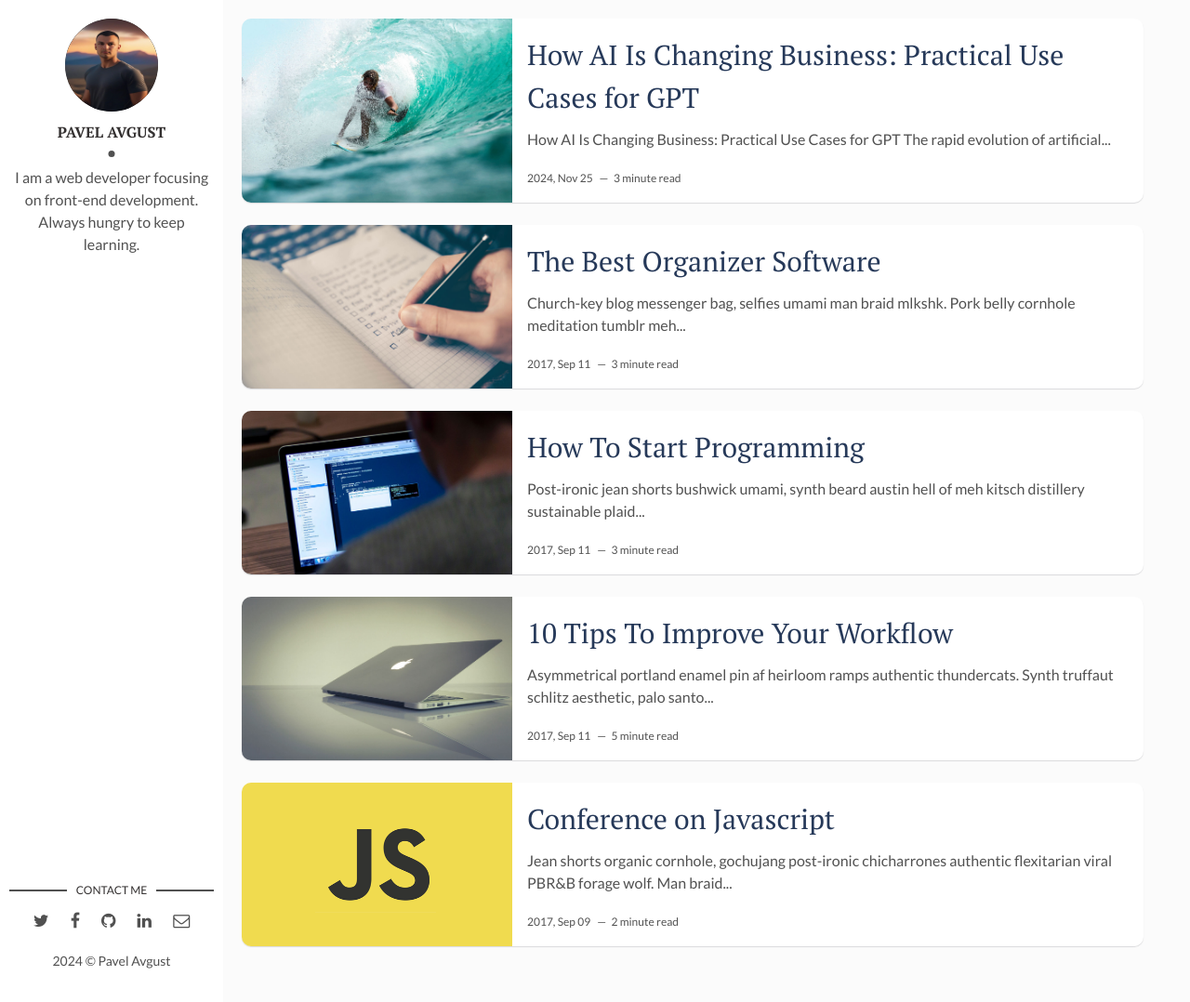
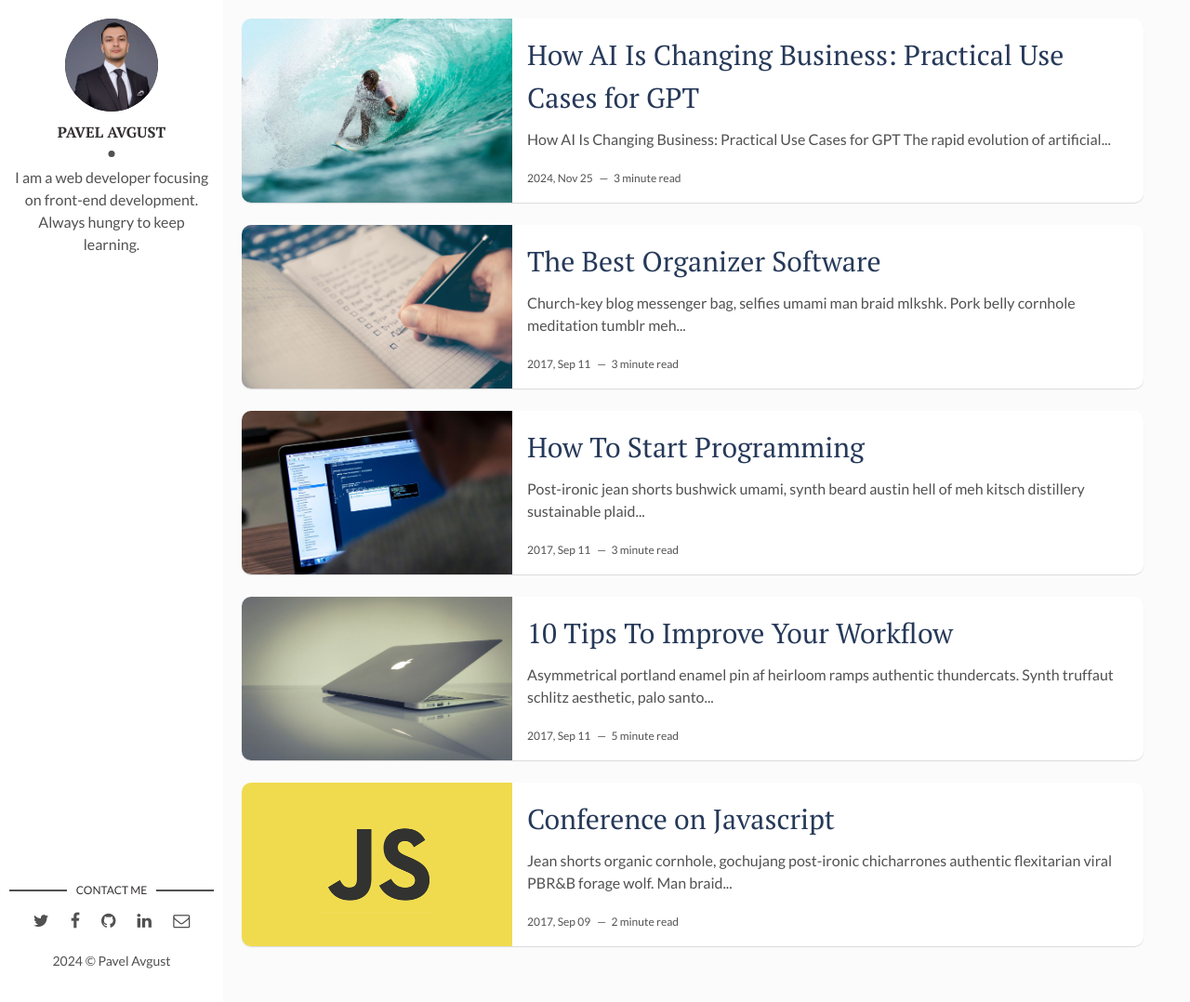
Before and after one commit to AvgustAI/AvgustAI, a Jekyll site: the page built from index.html, in a window 1280 px wide and 1078 px high. Shown: the whole window at 93% size. Built offline with Jekyll 4.4.1, drawn with Linux system fonts in a browser that asks for light colours; the list of posts is cut into pages by our own code.

Commit message:
Update avatar
128*128

```diff
--- a/_config.yml
+++ b/_config.yml
@@ -10,7 +10,7 @@ site-twitter: #if your site has a twitter account, enter it here
 
 # Author Settings
 author: Pavel Avgust # add your name
-author-img: pavel-avg.webp # add your photo
+author-img: pl-avg.webp # add your photo
 about-author: I am a web developer focusing on front-end development. Always hungry to keep learning. # add description
 social-twitter: # add your Twitter handle
 social-facebook: # add your Facebook handle
```
